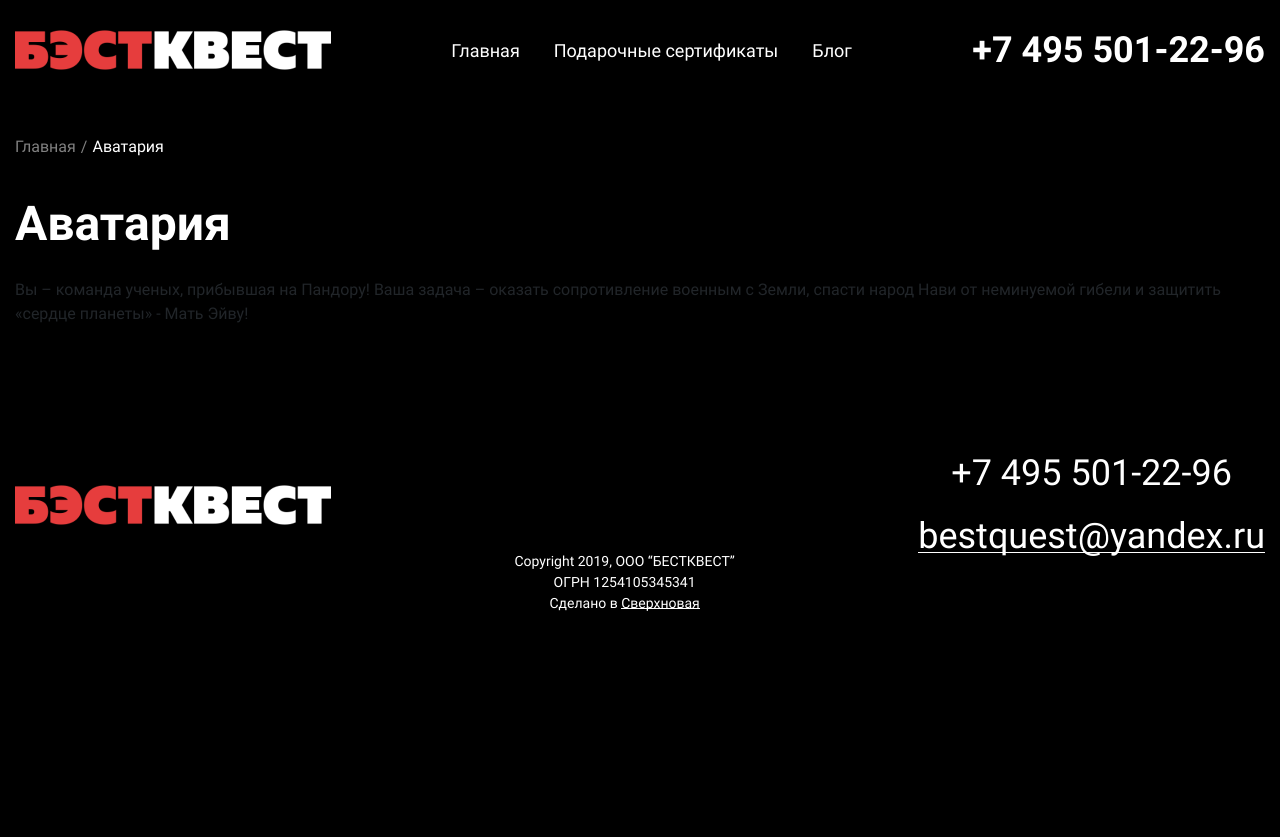
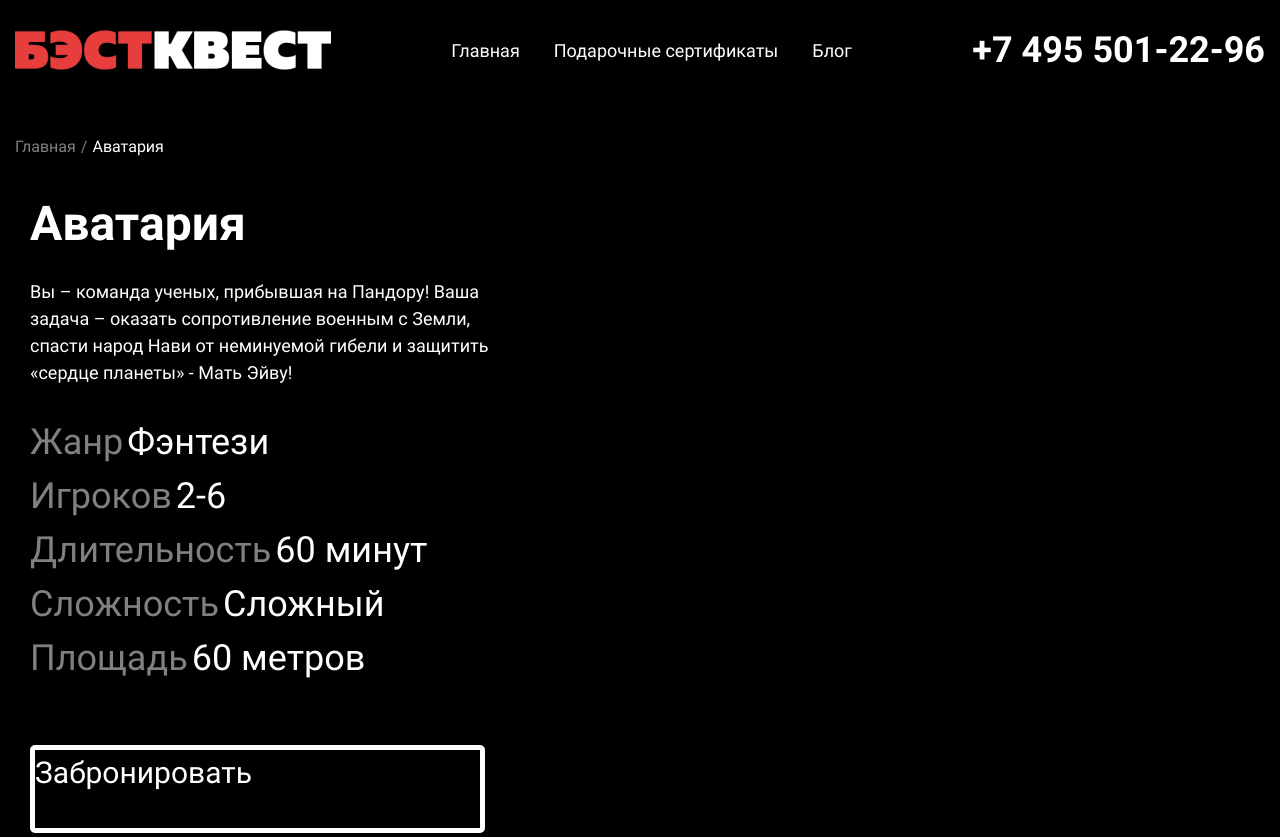
Before and after one commit to ViperPredator1992/BestQuest.github.io, a website: page src/quest.html in a window 1280 px wide. Shown: the top 837 px of the page. Before the commit the page ends 800 px from the top, so only its background shows below. Drawn offline with nearby package versions, Linux system fonts and the light colour scheme.

Commit message:
--- Auto-Git Commit ---

```diff
--- a/src/quest.html
+++ b/src/quest.html
@@ -51,11 +51,51 @@
                             <li class="breadcrumb-list__item active">Аватария</li>
                         </ul>
                     </nav>
-                    <div class="quests-left-side">
+                    <div class="col-xl-5 quests-left">
                         <h1 class="quests-title quests-left__title">Аватария</h1>
                         <p class="quests-left__description">Вы – команда ученых, прибывшая на Пандору! Ваша задача – оказать сопротивление военным с Земли, спасти народ Нави от неминуемой гибели и защитить «сердце планеты» - Мать Эйву!</p>
+                        <div class="specifications">
+                            <ul class="specifications-list">
+                               <li class="specifications-list__item">
+                                    <span class="specifications-list__left">Жанр</span>
+                                    <!-- /.specifications-list__left -->
+                                    <span class="specifications-list__right">Фэнтези</span>
+                                    <!-- /.specifications-list__right -->
+                                </li>
+                               <!-- /.specifications-list__item -->
+                               <li class="specifications-list__item">
+                                    <span class="specifications-list__left">Игроков</span>
+                                    <!-- /.specifications-list__left -->
+                                    <span class="specifications-list__right">2-6</span>
+                                    <!-- /.specifications-list__right -->
+                                </li>
+                               <!-- /.specifications-list__item -->
+                               <li class="specifications-list__item">
+                                    <span class="specifications-list__left">Длительность</span>
+                                    <!-- /.specifications-list__left -->
+                                    <span class="specifications-list__right">60 минут</span>
+                                    <!-- /.specifications-list__right -->
+                                    </li>
+                                <!-- /.specifications-list__item -->
+                               <li class="specifications-list__item">
+                                    <span class="specifications-list__left">Сложность</span>
+                                    <!-- /.specifications-list__left -->
+                                    <span class="specifications-list__right">Сложный</span>
+                                    <!-- /.specifications-list__right -->
+                                </li>
+                               <!-- /.specifications-list__item -->
+                               <li class="specifications-list__item">
+                                    <span class="specifications-list__left">Площадь</span>
+                                    <!-- /.specifications-list__left -->
+                                    <span class="specifications-list__right">60 метров</span>
+                                    <!-- /.specifications-list__right -->
+                                </li>
+                               <!-- /.specifications-list__item -->
+                            </ul>
+                        </div>
+                        <a class="quests-left__link" data-woq-book-url="https://api-mir-kvestov.ru/api/quests/1465">Забронировать</a>
                     </div>
-                    <div class="quests-right-side"></div>
+                    <div class="col-xl-7 quests-right"></div>
 
                 </div>
             </div>
@@ -77,6 +117,7 @@
         </footer>
     </div>
     <script src="https://code.jquery.com/jquery.min.js"></script>
+    <script src="https://api-mir-kvestov.ru/api/integration.js"></script>
     <script src="js/bootstrap.min.js"></script>
     <script src="js/script.js"></script>
 </body>
--- a/src/sass/blocks/_quest-inner.sass
+++ b/src/sass/blocks/_quest-inner.sass
@@ -19,3 +19,30 @@
     &-left
         &__title
             margin: 36px 0 25px
+        &__description
+            font-size: 18px
+            color: $white
+            margin: 0 0 29px
+        &__link
+            max-width: 455px
+            height: 88px
+            border: 5px solid $white
+            border-radius: 5px
+            color: $white !important
+            display: flex
+            text-align: center
+            font-size: 30px
+            cursor: pointer
+.specifications
+    margin-bottom: 60px
+    &-list
+        padding: 0
+        margin: 0
+        list-style-type: none
+        &__left
+            font-size: 36px
+            color: $white
+            opacity: .5
+        &__right
+            font-size: 36px
+            color: $white
```
Also changed, not shown: src/index.html (+1 -0 lines), src/css/style.css, 1 other file.
